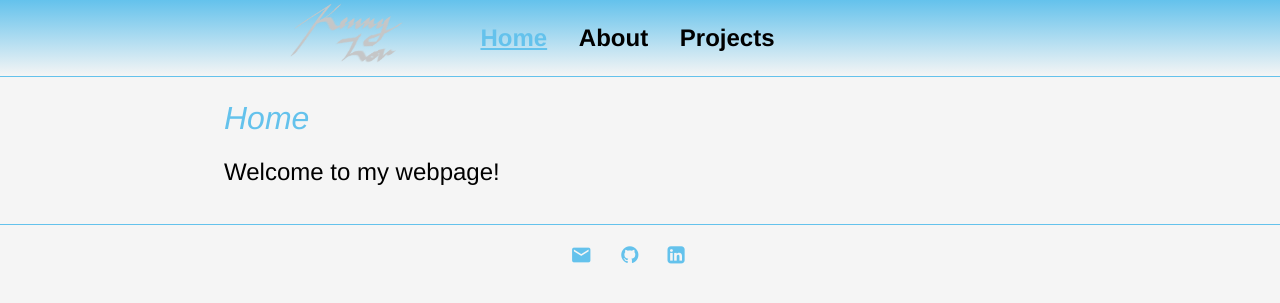
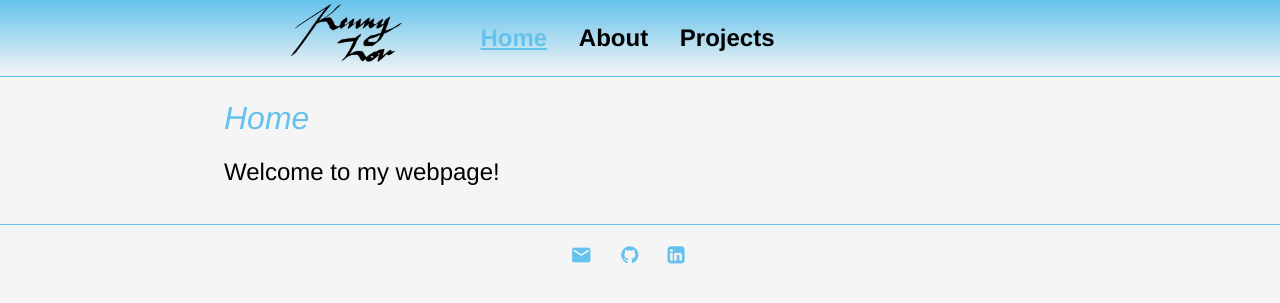
Before and after one commit to clfkenny/clfkenny.github.io, a Jekyll site: the page built from index.md, in a window 1280 px wide. Shown: the top 303 px of the page. Built offline with Jekyll 4.4.1, drawn with Linux system fonts in a browser that asks for light colours.

Commit message:
Update default.html

```diff
--- a/_layouts/default.html
+++ b/_layouts/default.html
@@ -11,7 +11,7 @@
 		<body>
 
 			<nav>
-				<img id = "logo" src = "/images/logo2.png">
+				<img id = "logo" src = "/images/logo2_black.png">
 	    		<ul>
 	        		<li><a href="/">Home</a></li>
 		        	<li><a href="/about">About</a></li>
```
